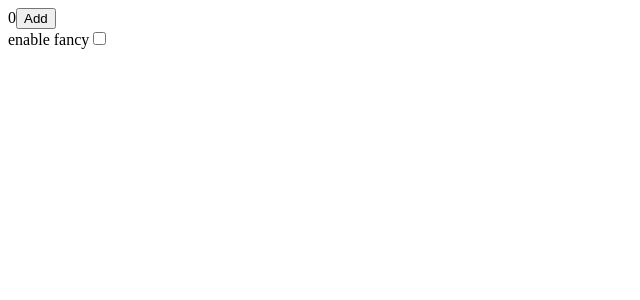
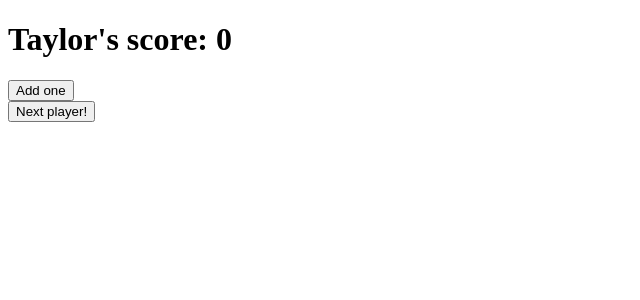
Before and after one commit to Yurimcalex/react-sandbox, a React (Vite) app: page / in a window 1280 px wide. Shown: the top 300 px of the page, without its empty margins (0-640 px from the left). Built offline with nearby package versions, Linux system fonts and the light colour scheme.

Commit message:
Create ScoreBoard component

```diff
--- a/src/ms/MS.jsx
+++ b/src/ms/MS.jsx
@@ -5,12 +5,13 @@
 import TravelSnackSurvey from './TravelSnackSurvey.jsx';
 import TravelPlan from './TravelPlan.jsx';
 import MovieHeroes from './MovieHeroes.jsx';
-import FancyCounter from './FancyCounter.jsx'
+import FancyCounter from './FancyCounter.jsx';
+import ScoreBoard from './ScoreBoard.jsx';
 
 export default function MS() {
 	return (
 		<div>
-			<FancyCounter />
+			<ScoreBoard />
 		</div>
 	);
 }
--- /dev/null
+++ b/src/ms/ScoreBoard.jsx
@@ -0,0 +1,46 @@
+import { useState } from 'react';
+
+export default function ScoreBoard() {
+  const [isPlayerA, setIsPlayerA] = useState(true);
+  return (
+    <div>
+     {/* {isPlayerA && <Counter person="Taylor" />}
+      {!isPlayerA && <Counter person="Taylor" />}*/}
+
+      {isPlayerA ? (
+        <Counter key="Taylor" person="Taylor" />
+      ) : (
+        <Counter key="Sarah" person="Sarah" />
+      )}
+
+      <button onClick={() => {
+        setIsPlayerA(!isPlayerA);
+      }}>
+        Next player!
+      </button>
+    </div>
+  );
+}
+
+function Counter({ person }) {
+  const [score, setScore] = useState(0);
+  const [hover, setHover] = useState(false);
+
+  let className = 'counter';
+  if (hover) {
+    className += ' hover';
+  }
+
+  return (
+    <div
+      className={className}
+      onPointerEnter={() => setHover(true)}
+      onPointerLeave={() => setHover(false)}
+    >
+      <h1>{person}'s score: {score}</h1>
+      <button onClick={() => setScore(score + 1)}>
+        Add one
+      </button>
+    </div>
+  );
+}
```
